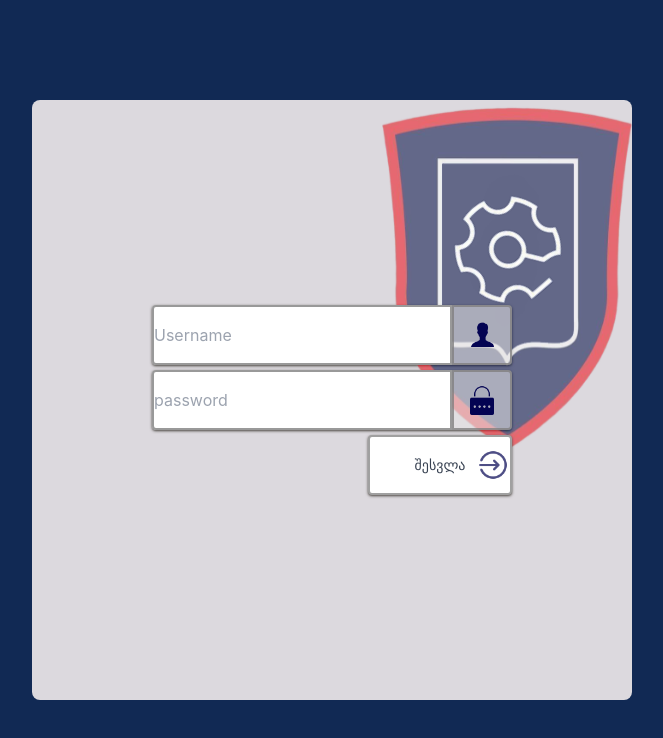
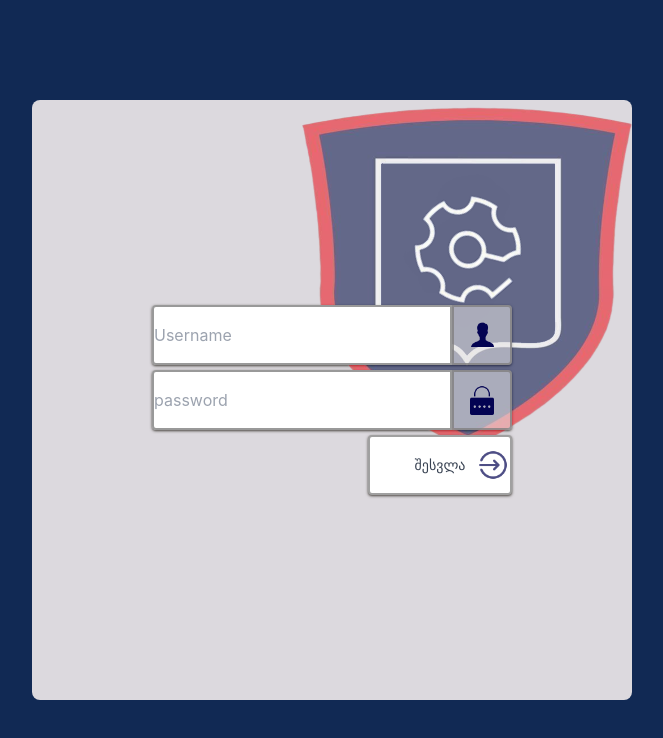
Before and after one commit to DarkSidedMangoose/Tofura--Project--Front, a React (Create React App) app: page / in a window 1280 px wide. Shown: the top 738 px of the page, without its empty margins (308-971 px from the left). Built offline with nearby package versions, Linux system fonts and the light colour scheme.

Commit message:
add extra logo resolution

```diff
--- a/src/components/login/LoginLogo.css
+++ b/src/components/login/LoginLogo.css
@@ -11,7 +11,7 @@
 }
 .MainLogoDiv {
   z-index: 1;
-  width: 250px;
+  width: 330px;
   height: 350px;
   display: flex;
   justify-content: center;
```
